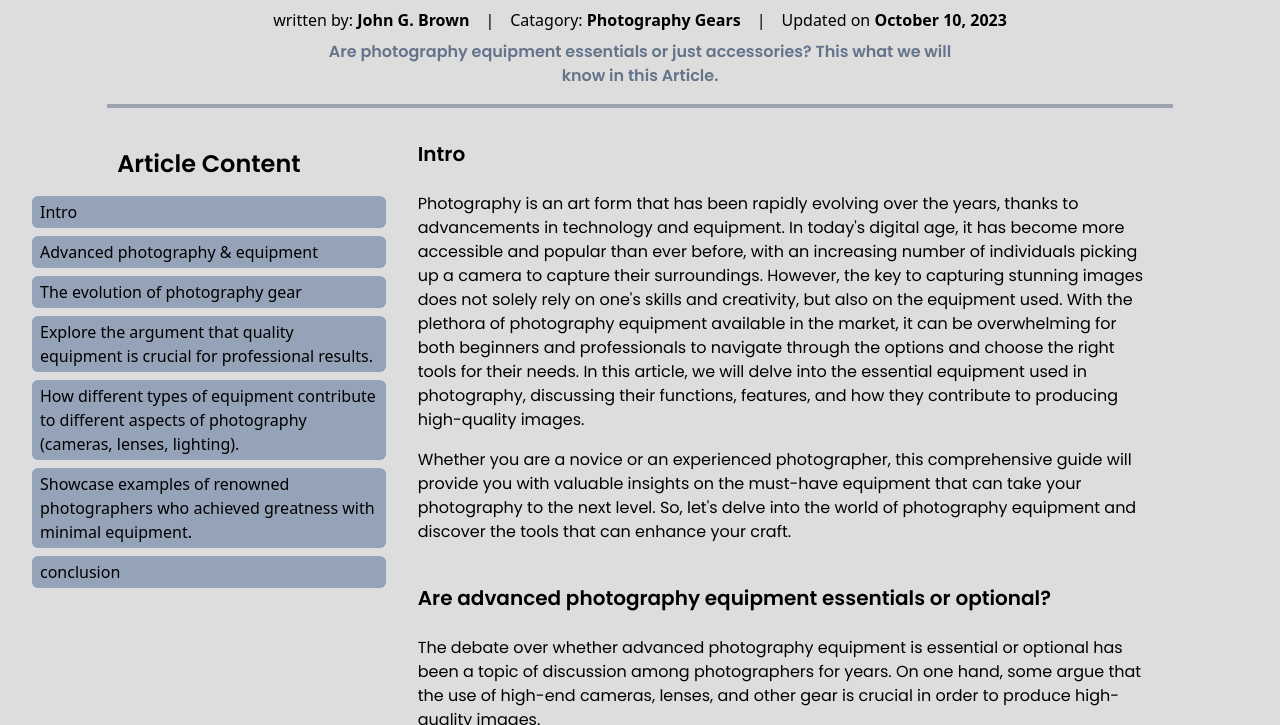
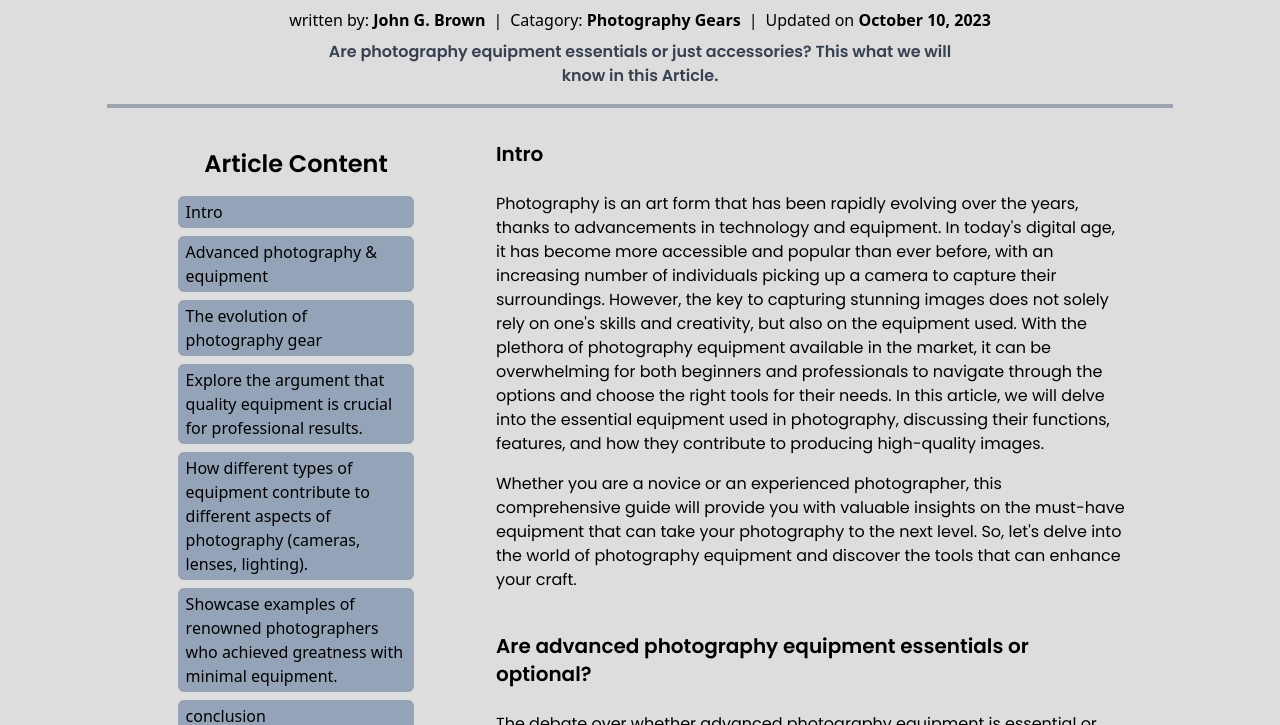
Before and after one commit to Hasanain-Jaafar/Pixelgraphy, a website: page dist/Blogs/blog001.html in a window 1280 px wide. Shown: the part 375-1100 px from the top of the page. Drawn offline with Linux system fonts and the light colour scheme.

Commit message:
enhance blog layout

```diff
--- a/dist/Blogs/blog001.html
+++ b/dist/Blogs/blog001.html
@@ -9,11 +9,11 @@
   <link rel="preconnect" href="https://fonts.googleapis.com" />
   <link rel="preconnect" href="https://fonts.gstatic.com" crossorigin />
   <link
-    href="https://fonts.googleapis.com/css2?family=Kanit:ital,wght@0,300;0,400;0,700;0,800;0,900;1,300;1,600;1,700;1,800;1,900&display=swap"
+    href="https://fonts.googleapis.com/css2?family=Kanit:ital,wght@0,300;0,400;0,700;0,800;0,900;1,300;1,600;1,700;1,800;1,900&ampdisplay=swap"
     rel="stylesheet" />
   <link rel="preconnect" href="https://fonts.googleapis.com" />
   <link rel="preconnect" href="https://fonts.gstatic.com" crossorigin />
-  <link href="https://fonts.googleapis.com/css2?family=Poppins:ital,wght@0,400;0,600;0,700;1,300;1,400&display=swap"
+  <link href="https://fonts.googleapis.com/css2?family=Poppins:ital,wght@0,400;0,600;0,700;1,300;1,400&ampdisplay=swap"
     rel="stylesheet" />
   <script src="https://code.iconify.design/iconify-icon/1.0.7/iconify-icon.min.js"></script>
   <link rel="stylesheet" href="../style.css" />
@@ -108,7 +108,7 @@
           <img src="../img/Blogs/blog001.jpg" class="object-cover mx-auto">
         </div>
         <h1 class="text-2xl font-Poppins py-4 font-semibold">Equipments in photography</h1>
-        <div class="flex flex-row justify-center mx-auto gap-4 items-center w-11/12 md:w-9/12">
+        <div class="flex flex-row justify-center mx-auto gap-2 items-center w-11/12 md:w-9/12">
           <span class="py-2">
             written by: <span class="font-semibold ">John G. Brown</span>
           </span>
@@ -117,15 +117,15 @@
           <span>|</span>
           <time datetime="2023-10-10">Updated on <span class="font-semibold">October 10, 2023</span></time>
         </div>
-        <p class="w-11/12 text-center text-slate-500 font-Poppins font-semibold md:w-1/2">
+        <p class="w-11/12 text-center text-gray-700 font-Poppins font-semibold md:w-1/2">
           Are photography equipment essentials or just accessories?
           This what we will know in this Article.
         </p>
       </header>
       <hr class="border-gray-400 border-1 w-10/12 mx-auto md:border-2">
       <div class="relative">
-        <div class="w-11/12 grid grid-cols-1 gap-2 md:justify-items-center md:grid-cols-3 ">
-          <div class="md:sticky h-fit top-6 left-4 px-4 py-6 md:w-[100%]">
+        <div class="w-[96%] grid grid-cols-1 mx-auto gap-2 md:w-11/12 md:justify-items-center md:grid-cols-3 lg:w-[80%] ">
+          <div class="md:sticky h-fit top-6 left-4 px-4 py-6 md:w-[100%] lg:w-[80%]">
             <h3 class="text-xl font-Poppins text-center py-4 font-semibold md:text-2xl">Article Content</h3>
             <ul id="articleContent" class="flex flex-col gap-2 justify-center  list-disc">
               <li class="flex"><a class="flex rounded-md w-full bg-slate-400 py-1 px-2 " href="#intro">Intro</a></li>
```
Also changed, not shown: dist/style.css.
